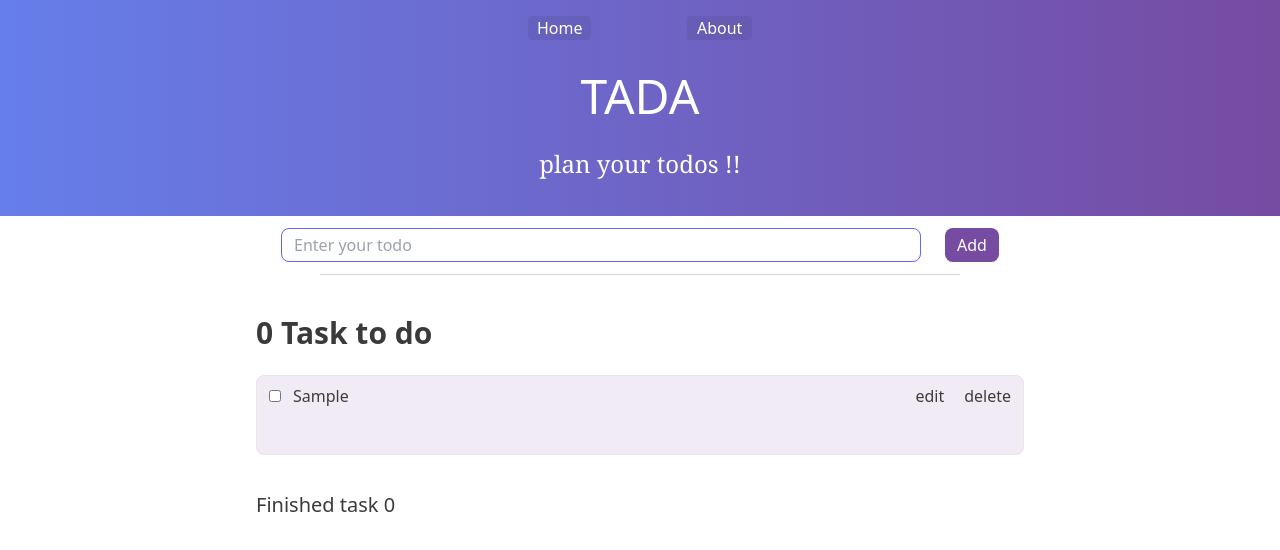
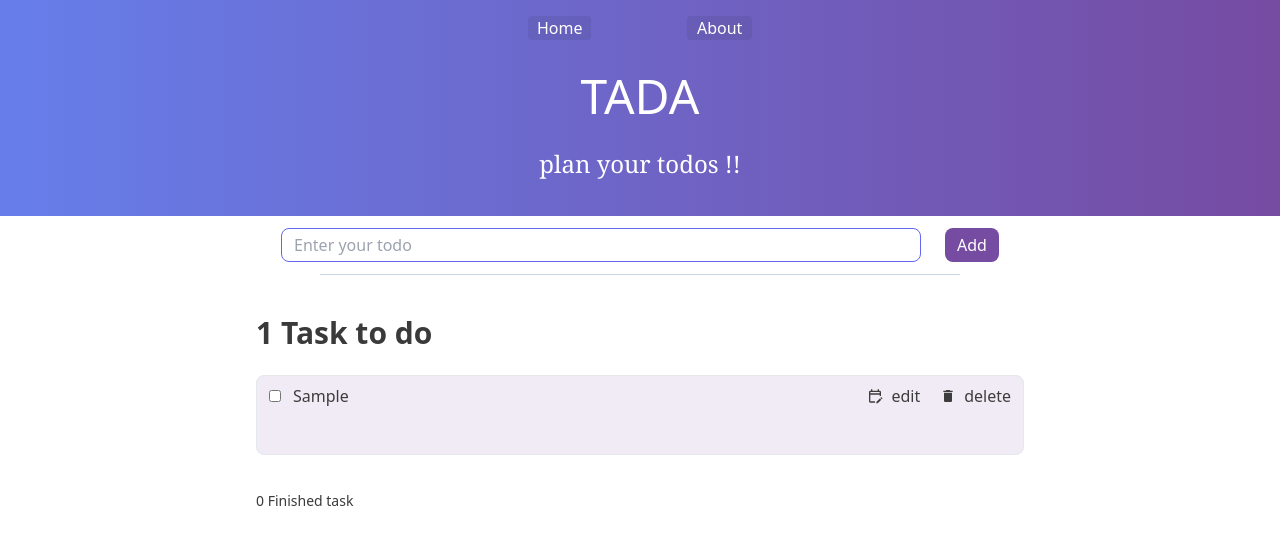
Before and after one commit to zavedAli/TADA, a React (Vite) app: page / in a window 1280 px wide. Both pictures are taken after typing "Sample" into the empty fields and a click on the button "Add". Shown: the top 550 px of the page. Built offline with nearby package versions, Linux system fonts and the light colour scheme.

Commit message:
fixed stats and added icons

```diff
--- a/package.json
+++ b/package.json
@@ -12,6 +12,7 @@
   "dependencies": {
     "react": "^18.3.1",
     "react-dom": "^18.3.1",
+    "react-icons": "^5.3.0",
     "uuid": "^10.0.0"
   },
   "devDependencies": {
--- a/src/components/Input.jsx
+++ b/src/components/Input.jsx
@@ -1,5 +1,7 @@
 import React, { useState } from "react";
 import { v4 as uuidv4 } from "uuid";
+import { MdOutlineEditCalendar } from "react-icons/md";
+import { MdDelete } from "react-icons/md";
 
 const Input = () => {
   const [todo, setTodo] = useState({ uid: "", task: "", complete: false });
@@ -11,8 +13,8 @@ const Input = () => {
     console.log("correct1");
 
     if (todo.task) {
+      setUtask(uTask + 1);
       const newTodo = { ...todo, uid: uuidv4() }; // Generate unique ID here
-      updateState(todos);
 
       setTodos([...todos, newTodo]); // Add the new todo to the list
       setTodo({ uid: "", task: "", complete: false });
@@ -24,15 +26,16 @@ const Input = () => {
     const targetItem = todos.find((item) => item.uid === id);
     targetItem.complete = !targetItem.complete;
     setTodos([...todos]);
+    if (targetItem.complete === true) {
+      setUtask(uTask - 1);
+      setFtask(fTask + 1);
+    } else {
+      setUtask(uTask + 1);
+      setFtask(fTask - 1);
+    }
+
     console.log(todos);
-    updateState(todos);
-  };
-  const updateState = (updatedTodos) => {
-    const finishedTasks = updatedTodos.filter((item) => item.complete).length;
-    const unfinishedTasks = updatedTodos.length - finishedTasks;
-    setFtask(finishedTasks);
-    setUtask(unfinishedTasks);
-    console.log(finishedTasks, unfinishedTasks);
+    console.log(fTask);
   };
 
   return (
@@ -81,8 +84,15 @@ const Input = () => {
                   </h1>
                 </div>
                 <div className="button flex gap-5">
-                  <button>edit</button>
-                  <button>delete</button>
+                  <button className="flex items-center gap-2 hover:text-[#181818]">
+                    {" "}
+                    <MdOutlineEditCalendar /> edit
+                  </button>
+                  <button className="flex items-center gap-2 hover:text-[#a24b4b]">
+                    {" "}
+                    <MdDelete />
+                    delete
+                  </button>
                 </div>
               </div>
             </>
@@ -90,9 +100,8 @@ const Input = () => {
             ""
           )
         )}
-        <h1 className="text-left text-xl text-[#3a3a3a] pt-6 pb-3">
-          Finished task
-          <span> {fTask}</span>
+        <h1 className="text-left text-sm text-[#3a3a3a] pt-6 pb-3">
+          <span>{fTask} </span>Finished task
         </h1>
         {todos.map((item) =>
           item.complete ? (
@@ -113,8 +122,15 @@ const Input = () => {
                 </h1>
               </div>
               <div className="button flex gap-5">
-                <button>edit</button>
-                <button>delete</button>
+                <button className="flex items-center gap-2 hover:text-[#181818]">
+                  {" "}
+                  <MdOutlineEditCalendar /> edit
+                </button>
+                <button className="flex items-center gap-2 hover:text-[#a24b4b]">
+                  {" "}
+                  <MdDelete />
+                  delete
+                </button>
               </div>
             </div>
           ) : (
```
Also changed, not shown: 1 other file (tests, documents, lock files or other folders).
